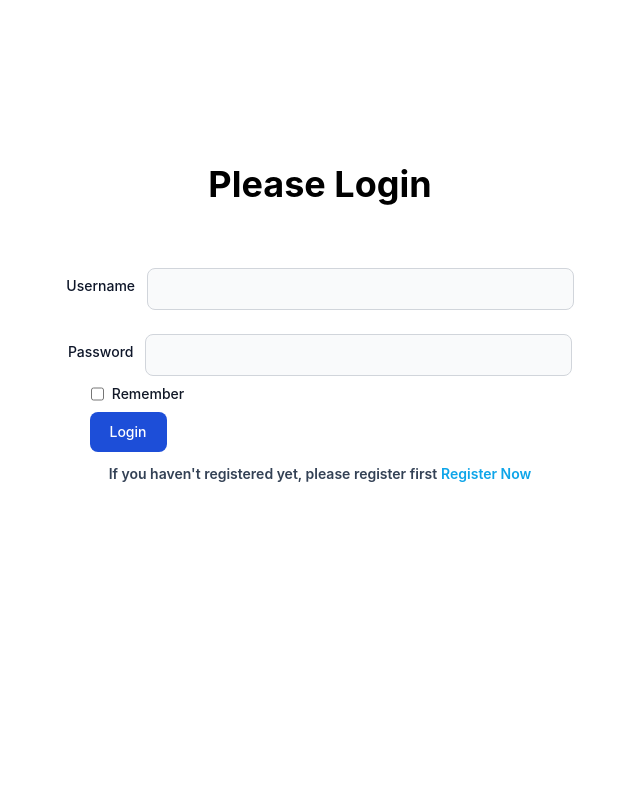
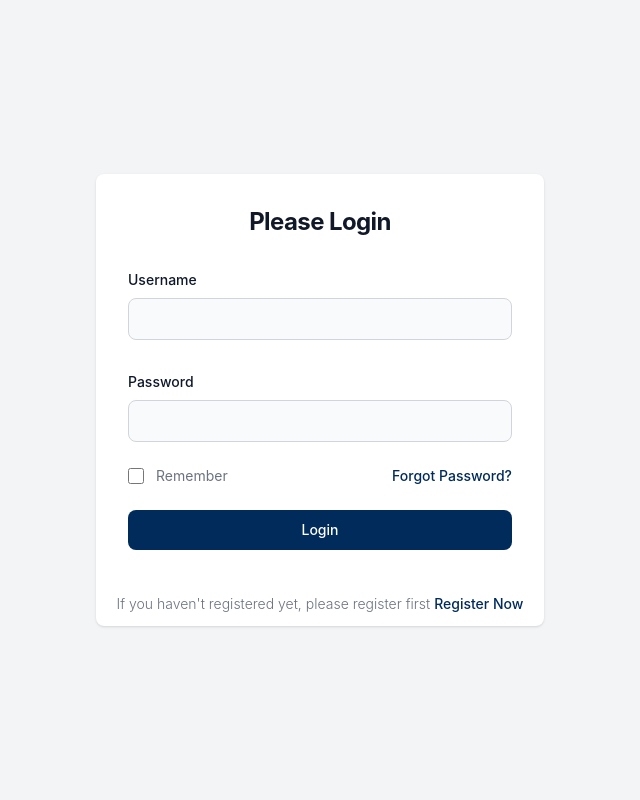
Before and after one commit to adrianpramana/sutar_kos, a PHP site: page /login.php in a window 1280 px wide. Shown: the whole page, without its empty margins (320-960 px from the left). Run offline with PHP 8.4, Linux system fonts and the light colour scheme.

Commit message:
Mempercantik halaman login form dan mengubah pesan berhasil login

```diff
--- a/public/header.php
+++ b/public/header.php
@@ -31,10 +31,10 @@
                                     <a href="index.php" class="mx-8 flex py-2 text-base text-dark group-hover:text-teal-600">Home</a>
                                 </li>
                                 <li class="group">
-                                    <a href="#home" class="mx-8 flex py-2 text-base text-dark group-hover:text-teal-600">About</a>
+                                    <a href="#about" class="mx-8 flex py-2 text-base text-dark group-hover:text-teal-600">About</a>
                                 </li>
                                 <li class="group">
-                                    <a href="#home" class="mx-8 flex py-2 text-base text-dark group-hover:text-teal-600">Contact</a>
+                                    <a href="#contact" class="mx-8 flex py-2 text-base text-dark group-hover:text-teal-600">Contact</a>
                                 </li>
                                 <li class="group">
                                     <a href="login.php" class="mx-8 flex py-2 text-base text-dark group-hover:text-teal-600">Login</a>
--- a/public/login.php
+++ b/public/login.php
@@ -78,33 +78,41 @@ if (isset($_POST["login"])) {
     <?php endif; ?>
 
     <!-- Header -->
-    <div class="pt-36">
-        <h1 class="text-4xl mb-16 font-bold flex justify-center pt-5">Please Login</h1>
-        <form action="" method="POST">
-            <div class="mb-6 flex justify-center">
-
+    <div class="flex items-center justify-center px-6 py-8 mx-auto md:h-screen lg:py-0 bg-gray-100">
+        <div class="w-full bg-white rounded-lg shadow dark:border md:mt-0 sm:max-w-md xl:p-0 dark:bg-gray-700 dark:border-gray-800">
+            <div class="p-6 space-y-4 md:space-y-6 sm:p-8">
+                <h1 class="text-xl font-bold leading-tight tracking-tight text-gray-900 md:text-2xl dark:text-white text-center">Please Login</h1>
+                <form class="space-y-4 md:space-y-6" action="" method="POST">
+                    <div class="">
                         <label for="username" class="block mb-2 pt-2 pr-3 text-sm font-medium text-dark">Username</label>
-                <input type="text" class="bg-gray-50 border border-gray-300 text-gray-900 text-sm rounded-lg focus:ring-blue-500 focus:border-blue-500 block w-1/3 p-2.5" name="username" id="username">
+                        <input type="text" class="bg-gray-50 border border-gray-300 text-gray-900 text-sm rounded-lg focus:ring-blue-500 focus:border-blue-500 block w-96 p-2.5" name="username" id="username">
                     </div>
 
-            <div class="mb-2 flex justify-center">
+                    <div class="">
                         <label for="password" class="block pt-2 pr-3 mb-2 text-sm font-medium text-dark ">Password</label>
-                <input type="password" name="password" id="password" class="bg-gray-50 border border-gray-300 text-dark text-sm rounded-lg focus:ring-blue-500 focus:border-blue-500 block w-1/3 p-2.5">
+                        <input type="password" name="password" id="password" class="bg-gray-50 border border-gray-300 text-dark text-sm rounded-lg focus:ring-blue-500 focus:border-blue-500 block w-96 p-2.5">
                     </div>
 
-            <div class="flex justify-center mr-[365px] mb-2">
-                <input type="checkbox" name="remember" id="remember">
-
-                <label class="ml-2 text-sm font-medium text-gray-900 dark:text-gray-300" for="remember">Remember</label>
+                    <div class="flex items-center justify-between">
+                        <div class="flex items-start">
+                            <div class="flex items-center h-5">
+                                <input type="checkbox" name="remember" id="remember" class="w-4 h-4 border border-gray-300 rounded bg-gray-50 focus:ring-3 focus:ring-primary dark:bg-gray-700 dark:border-gray-600 dark:focus:ring-primary dark:ring-offset-gray-800">
                             </div>
-            <div class="flex justify-center mr-96">
-                <button onclick="loginSuccess()" type="submit" class="text-white  bg-blue-700 hover:bg-blue-800 focus:ring-4 focus:outline-none focus:ring-blue-300 font-medium rounded-lg text-sm w-full sm:w-auto px-5 py-2.5 text-center dark:bg-blue-600 dark:hover:bg-blue-700 dark:focus:ring-blue-800" name="login">Login</button>
+                            <div class="ml-3 text-sm">
+                                <label class="text-gray-500 dark:text-gray-300" for="remember">Remember</label>
                             </div>
-            <div class="flex justify-center mt-3">
-                <p class="text-sm text-slate-700 font-semibold">If you haven't registered yet, please register first</p>
-                <a class="ml-1 text-sm font-semibold text-sky-500" href="registrasi.php">Register Now</a>
                         </div>
+                        <a href="#" class="text-sm font-medium text-primary hover:underline">Forgot Password?</a>
+                    </div>
+                    <button onclick="loginSuccess()" type="submit" class="w-full text-white bg-primary hover:bg-secondary focus:ring-4 focus:outline-none focus:ring-primary font-medium rounded-lg text-sm py-2.5 text-center" name="login">Login</button>
+            </div>
+            <p class="p-3 text-center  text-sm text-gray-500 font-light">If you haven't registered yet, please register first
+                <a class="font-medium text-primary hover:underline" href="registrasi.php">Register Now</a>
+            </p>
             </form>
+        </div>
+    </div>
+    </div>
     <script>
         const closeAlert = document.querySelector('#close-alert');
         var alertDel = document.querySelectorAll('.alert-del');
@@ -112,19 +120,12 @@ if (isset($_POST["login"])) {
             x.parentElement.classList.add('hidden');
         }));
     </script>
-
-        <script src="https://unpkg.com/sweetalert/dist/sweetalert.min.js"></script>
     <script>
         function loginSuccess() {
-                swal({
-                    title: "Login Success!",
-                    icon: "success",
-                    button: "OK",
-                    timer: 3000,
-                });
-            };
+            alert("Login Success!");
+        }
     </script>
-    </div>
+
 </body>
 
 </html>
```
Also changed, not shown: public/index.php (+8 -8 lines), public/dist/output.css. Lines whose indentation alone changed are shown as unchanged.
